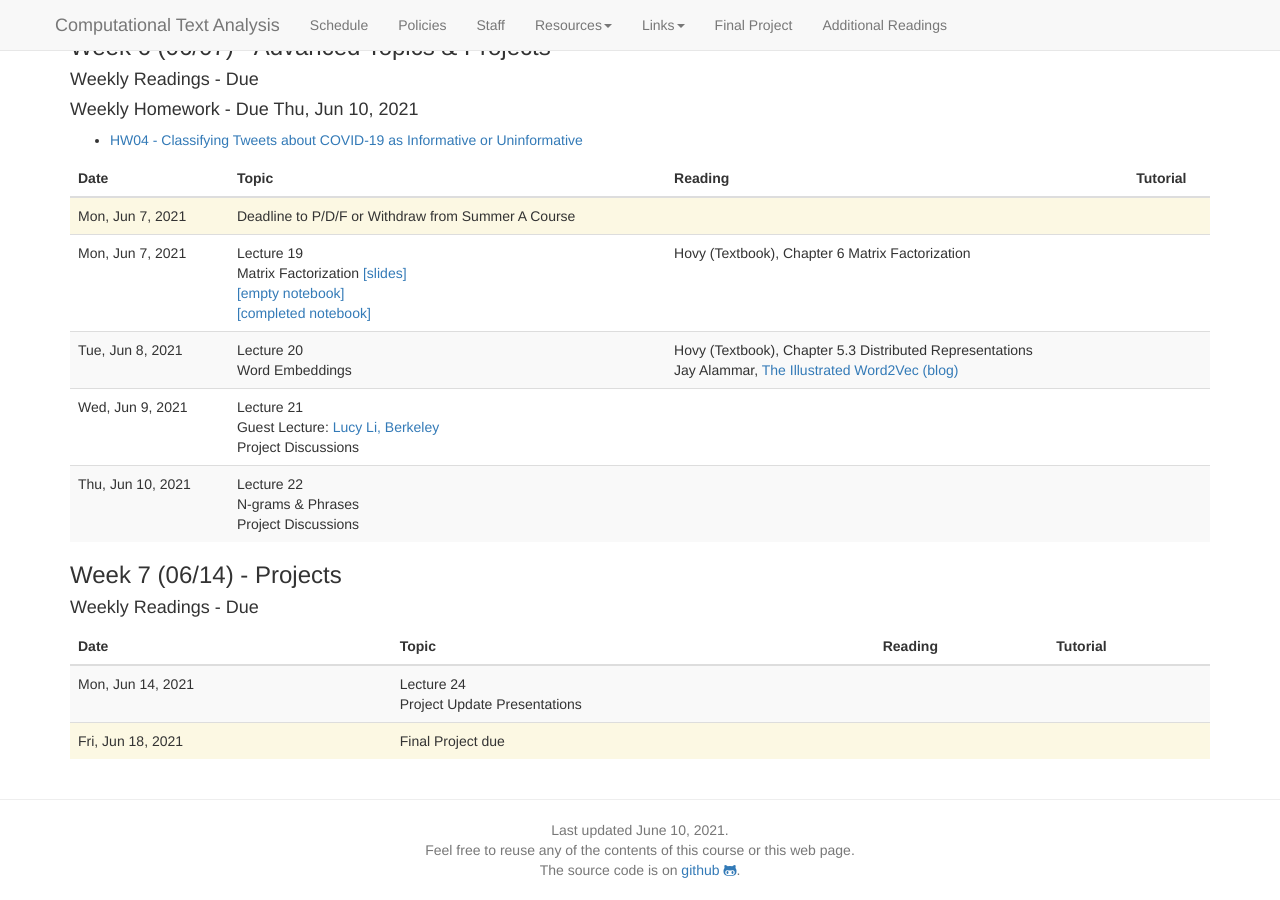
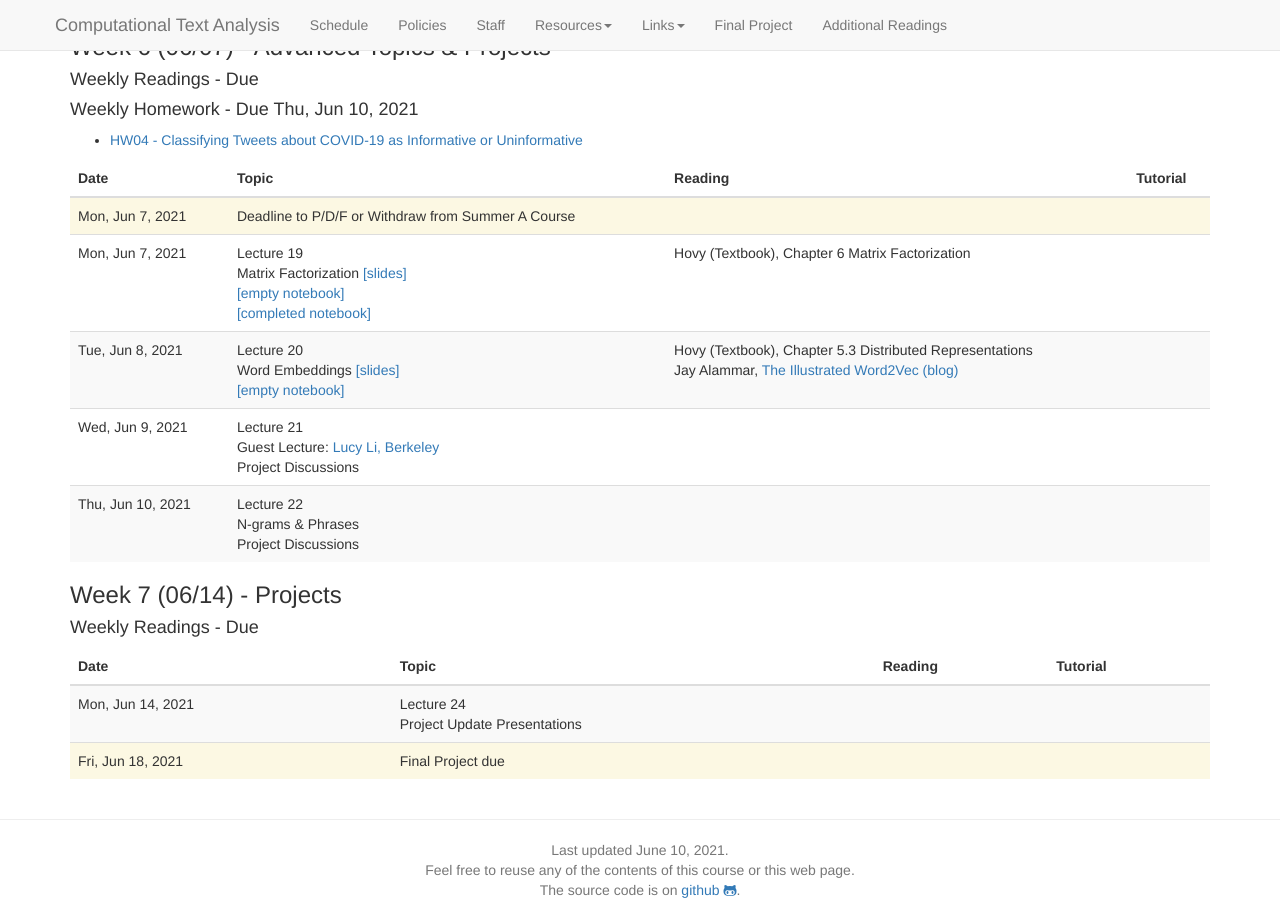
Before and after one commit to BC-COMS-2710/BC-COMS-2710.github.io, a Jekyll site: the page built from schedule.md, in a window 1280 px wide and 900 px high, scrolled down 3364 px. Built offline with Jekyll 4.4.1, drawn with Linux system fonts in a browser that asks for light colours; nearby versions of some CDN libraries.

Commit message:
lecture 20

```diff
--- a/_data/schedule.yaml
+++ b/_data/schedule.yaml
@@ -435,6 +435,8 @@
     -
       date: 2021-06-08
       title: Lecture 20 <br> Word Embeddings
+      slides: slides/20-word_representations.pdf
+      notebook: https://coms2710.columbiajupyter2.org/hub/user-redirect/git-pull?repo=https%3A%2F%2Fgithub.com%2FBC-COMS-2710%2Fsummer21-material&urlpath=lab%2Ftree%2Fsummer21-material%2Fdemo%2FDemo20.ipynb&branch=master
       readings:
         -
           title: Chapter 5.3 Distributed Representations
```
Also changed, not shown: 1 other file.
